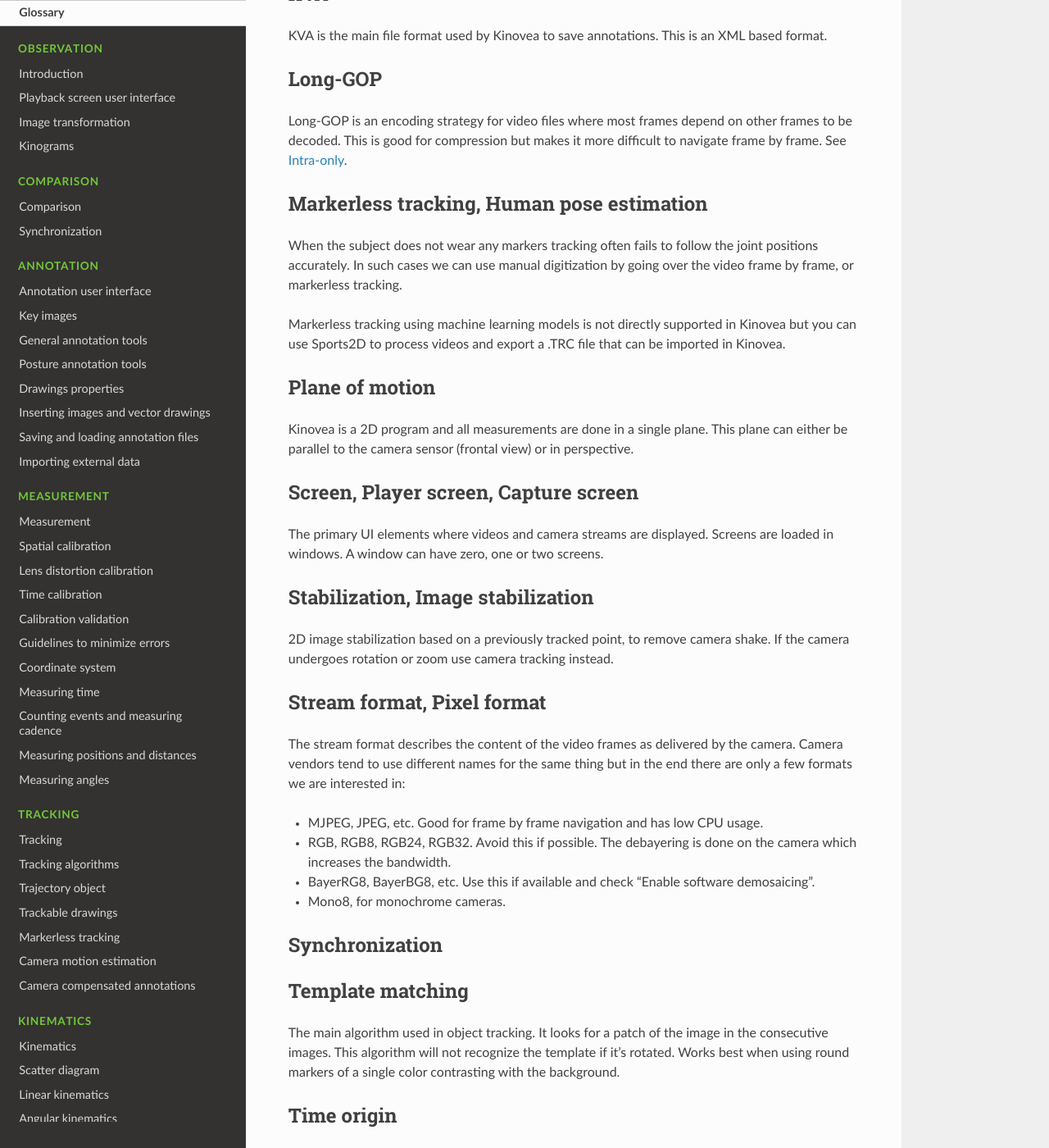
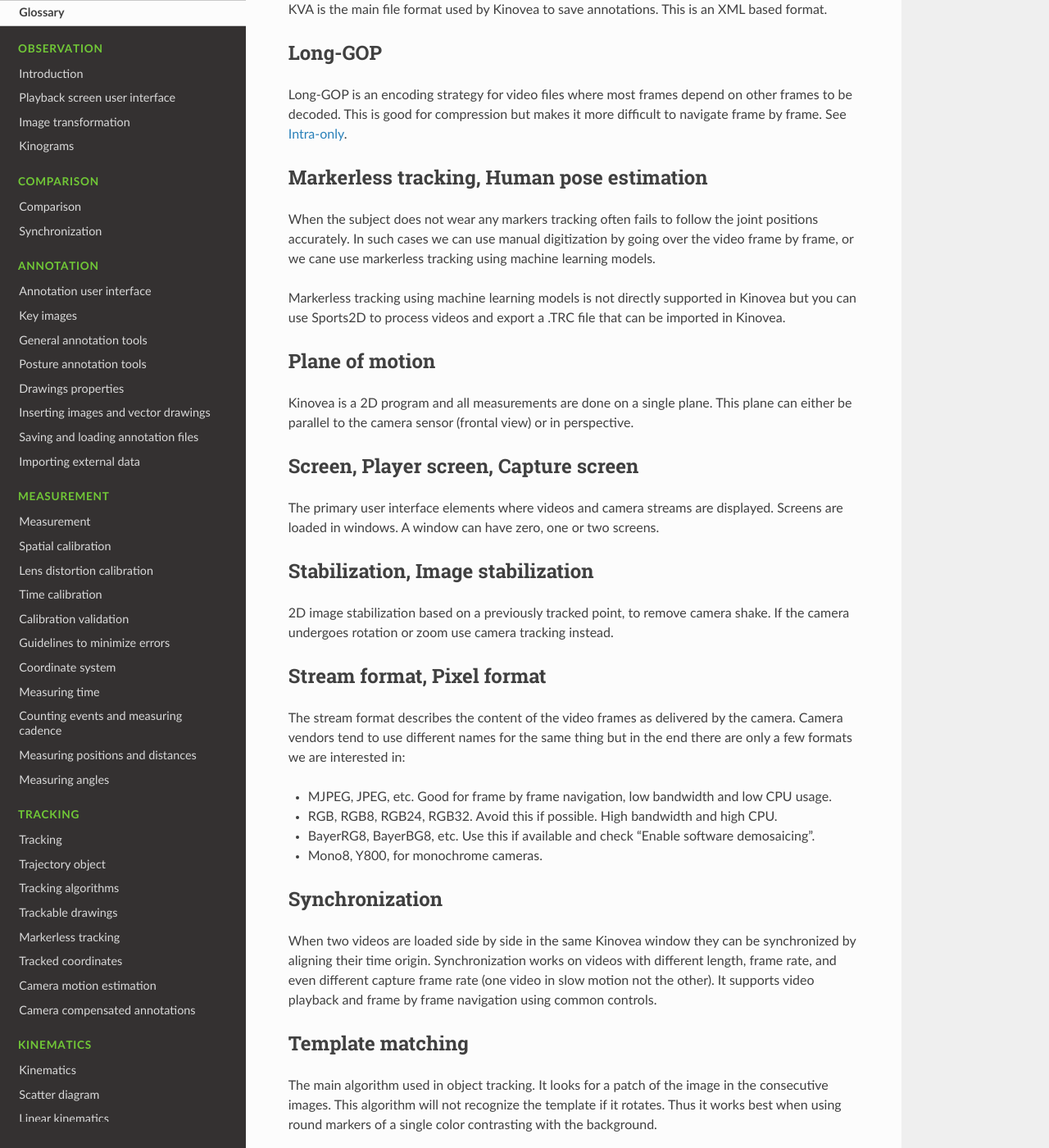
Before and after one commit to Kinovea/kinovea-docs, a Sphinx documentation site: the page built from source/userinterface/glossary.rst, in a window 1280 px wide and 1400 px high, scrolled down 2272 px. Shown: the whole window at 82% size. Built offline with Sphinx 7.4.7 and the Read the Docs theme 3.1.0, drawn with Linux system fonts in a browser that asks for light colours; some of the changed text lies outside the part shown.

Commit message:
wip glossary and other pages.

```diff
--- a/source/index.rst
+++ b/source/index.rst
@@ -199,10 +199,11 @@ If you find something that is confusing, wrong, or otherwise needs to be edited,
     :caption: Tracking
 
     tracking/tracking
+    tracking/trajectory
     tracking/tracking_algorithms
-    tracking/trajectory
     tracking/trackable_drawings
     tracking/markerless_tracking
+    tracking/tracked_coordinates
     tracking/camera_motion_estimation
     tracking/camera_compensated_annotations
 
--- a/source/observation/image_transformation.rst
+++ b/source/observation/image_transformation.rst
@@ -98,7 +98,7 @@ To stabilize the image by a previously tracked object, use the menu :menuselecti
 
 The tracked object will be kept at the same position in the image, stabilizing the video around it.
 
-This is a simple 2D stabilization suitable for small camera movements.
+This is a simple 2D stabilization suitable for small camera shake or to "lock in" on an object or body part.
 If the camera is undergoing a rotation or zoom, consider using the :doc:`/tracking/camera_motion_estimation` function.
 
 .. _zoom:
--- /dev/null
+++ b/source/tracking/tracked_coordinates.rst
@@ -0,0 +1,2 @@
+Tracked coordinates
+============================
--- a/source/userinterface/glossary.rst
+++ b/source/userinterface/glossary.rst
@@ -23,10 +23,11 @@ Kinovea has a number of calibration sub-systems:
 - Time calibration (origin and "scale" from capture frame rate).
 
 
-Camera tracking, Camera motion estimation
+Camera motion estimation, Camera tracking
 *******************************************
 Camera motion estimation calculates the rotation and zoom of the camera between frames.
-Drawings can then be adjusted to compensate for this motion.
+Drawings then take this motion into account when they are drawn
+so they appear fixed in the world even if the camera moves.
 
 
 Capture folders
@@ -72,7 +74,8 @@ Intra-only, Intra-frame, All-i, All-Intra
 Intra-only is an encoding strategy for video files where each frame is encoded independently from the others.
 This is good for frame by frame navigation and Kinovea uses this by default when capturing and exporting videos.
 
-It contrasts with Long-GOP encoding. Smartphones, action cameras and web videos typically use Long-GOP encoding to save space
+It contrasts with Long-GOP encoding.
+Smartphones, action cameras and web videos typically use Long-GOP encoding to save space
 while high-end cameras and camcorders often have the option to use intra-only encoding.
 
 Key frame, Key image
@@ -107,19 +110,21 @@ See :ref:`Intra-only <intra-only>`.
 Markerless tracking, Human pose estimation
 ******************************************
 When the subject does not wear any markers tracking often fails to follow the joint positions accurately.
-In such cases we can use manual digitization by going over the video frame by frame, or markerless tracking.
+In such cases we can use manual digitization by going over the video frame by frame,
+or we cane use markerless tracking using machine learning models.
 
 Markerless tracking using machine learning models is not directly supported in Kinovea but you can
 use Sports2D to process videos and export a .TRC file that can be imported in Kinovea.
 
+
 Plane of motion
 ********************
-Kinovea is a 2D program and all measurements are done in a single plane.
+Kinovea is a 2D program and all measurements are done on a single plane.
 This plane can either be parallel to the camera sensor (frontal view) or in perspective.
 
 Screen, Player screen, Capture screen
 ******************************************
-The primary UI elements where videos and camera streams are displayed.
+The primary user interface elements where videos and camera streams are displayed.
 Screens are loaded in windows. A window can have zero, one or two screens.
 
 Stabilization, Image stabilization
@@ -134,22 +139,24 @@ The stream format describes the content of the video frames as delivered by the
 Camera vendors tend to use different names for the same thing
 but in the end there are only a few formats we are interested in:
 
-- MJPEG, JPEG, etc. Good for frame by frame navigation and has low CPU usage.
-- RGB, RGB8, RGB24, RGB32. Avoid this if possible. The debayering is done on the camera which increases the bandwidth.
+- MJPEG, JPEG, etc. Good for frame by frame navigation, low bandwidth and low CPU usage.
+- RGB, RGB8, RGB24, RGB32. Avoid this if possible. High bandwidth and high CPU.
 - BayerRG8, BayerBG8, etc. Use this if available and check "Enable software demosaicing".
-- Mono8, for monochrome cameras.
-
-
-
+- Mono8, Y800, for monochrome cameras.
 
 Synchronization
 ******************************************
+When two videos are loaded side by side in the same Kinovea window they can be synchronized by aligning their time origin.
+Synchronization works on videos with different length, frame rate,
+and even different capture frame rate (one video in slow motion not the other).
+It supports video playback and frame by frame navigation using common controls.
+
 
 Template matching
 ******************************************
 The main algorithm used in object tracking. It looks for a patch of the image in the consecutive images.
-This algorithm will not recognize the template if it's rotated.
-Works best when using round markers of a single color contrasting with the background.
+This algorithm will not recognize the template if it rotates.
+Thus it works best when using round markers of a single color contrasting with the background.
 
 
 Time origin
@@ -160,7 +167,13 @@ When using capture by trigger the time origin is set to the trigger frame.
 
 Tracking, Object tracking
 ******************************************
+Also known as "digitisation". Tracking consists in following the position of a point or an object over time.
+This can be done manually or automatically using various algorithms.
+It is supported for single points or for multi-point drawings such as lines, poly-lines or angles.
+For full human models consider using markerless tracking.
+This is what enable kinematics measurements.
 
+There is also camera tracking which follows the motion of the camera itself.
 
 Window
 ******************************************
@@ -170,7 +183,9 @@ Windows contain zero, one or two screens and can be referenced by workspaces.
 
 Working zone
 ******************************************
-
+A segment of the video defined by an in-point and an out-point.
+The playback and all operations are limited to this zone.
+If the memory allows it, the working zone is cached in memory for faster frame by frame navigation.
 
 
 Workspace
--- a/source/userinterface/ui.rst
+++ b/source/userinterface/ui.rst
@@ -4,6 +4,7 @@ User interface
 
 
 The following screenshot shows the main elements of the Kinovea user interface.
+These elements are then described in more detail in the sections below.
 
 .. image:: /images/ui/mainwindow3.jpg
 
```
Also changed, not shown: other parts of source/index.rst (+1 -1 lines), other parts of source/userinterface/glossary.rst (+6 -5 lines), source/kinematics/kinematics.rst (+9 -5 lines), source/tracking/tracking.rst (+27 -9 lines).
